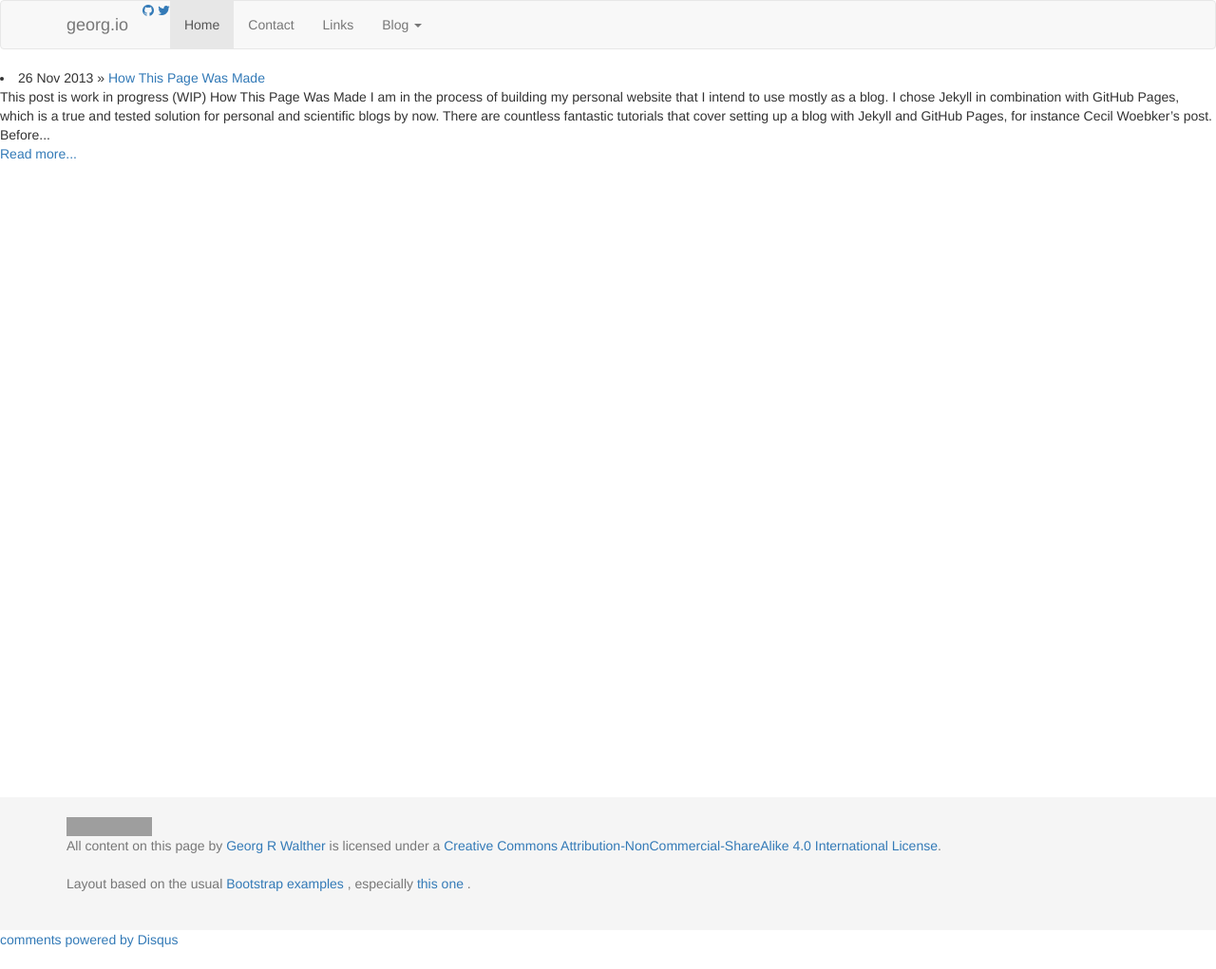
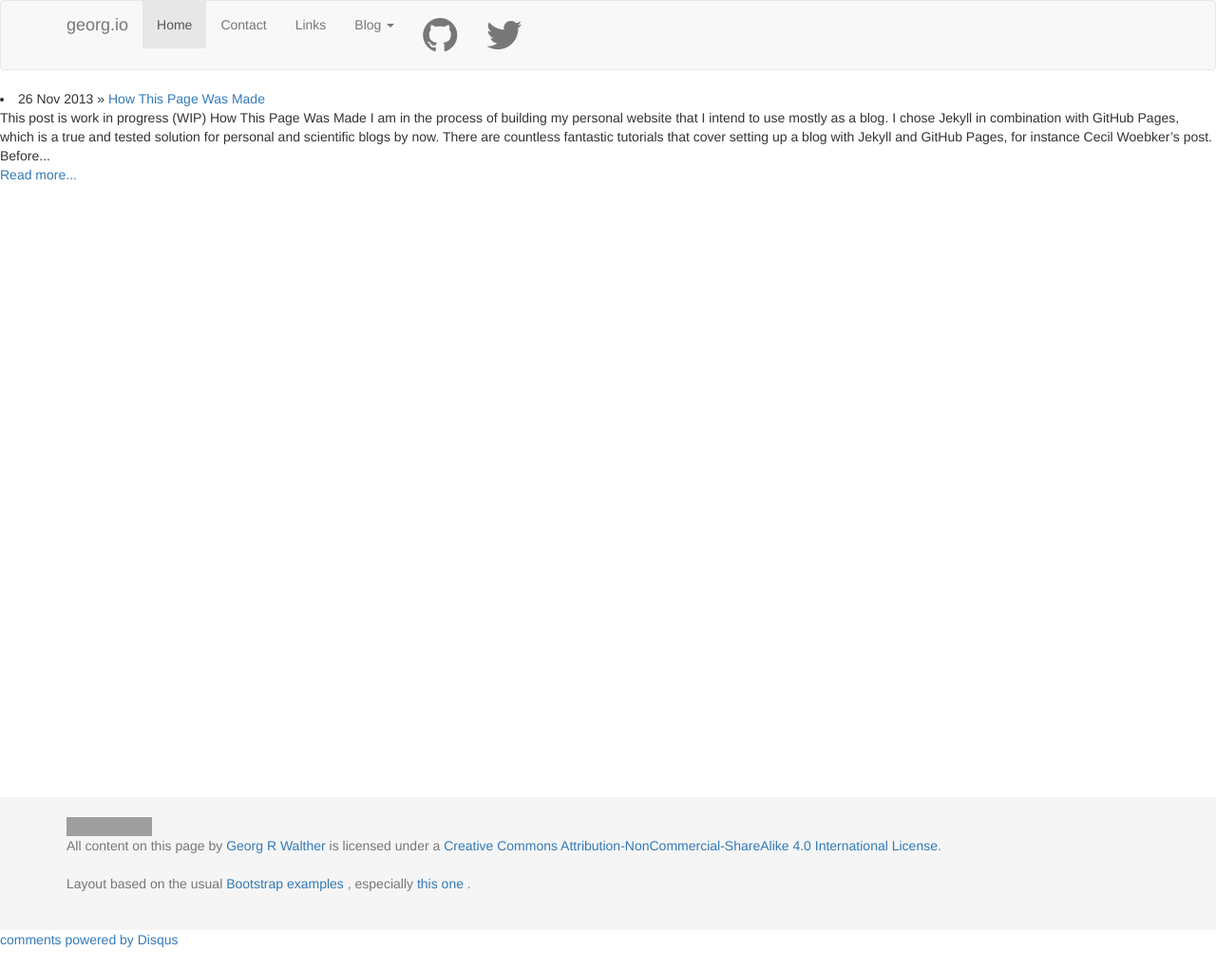
Before and after one commit to waltherg/backup.waltherg.github.io, a Jekyll site: the page built from index.html, in a window 1280 px wide. Shown: the whole page at 95% size. Built offline with Jekyll 4.4.1, drawn with Linux system fonts in a browser that asks for light colours; nearby versions of some CDN libraries; comment, search, counter and statistics services are not loaded; grey boxes are pictures that could not be loaded.

Commit message:
move icons and increase size

```diff
--- a/_includes/header.html
+++ b/_includes/header.html
@@ -7,8 +7,6 @@
               <span class="icon-bar"></span>
               <span class="icon-bar"></span>
             </button>
-            <a href="https://github.com/waltherg"><i class="fa fa-github"></i></a>
-            <a href="http://twitter.com/mbgrw"><i class="fa fa-twitter"></i></a>
             <a class="navbar-brand" href="/">georg.io</a>
           </div>
           <div class="collapse navbar-collapse">
@@ -23,6 +21,8 @@
                   <li><a href="#">Tags</a></li>
                 </ul>
               </li>
+              <li><a href="https://github.com/waltherg"><i class="fa fa-github fa-3x"></i></a></li>
+              <li><a href="http://twitter.com/mbgrw"><i class="fa fa-twitter fa-3x"></i></a></li>
             </ul>
           </div><!--/.nav-collapse -->
         </div>
```
